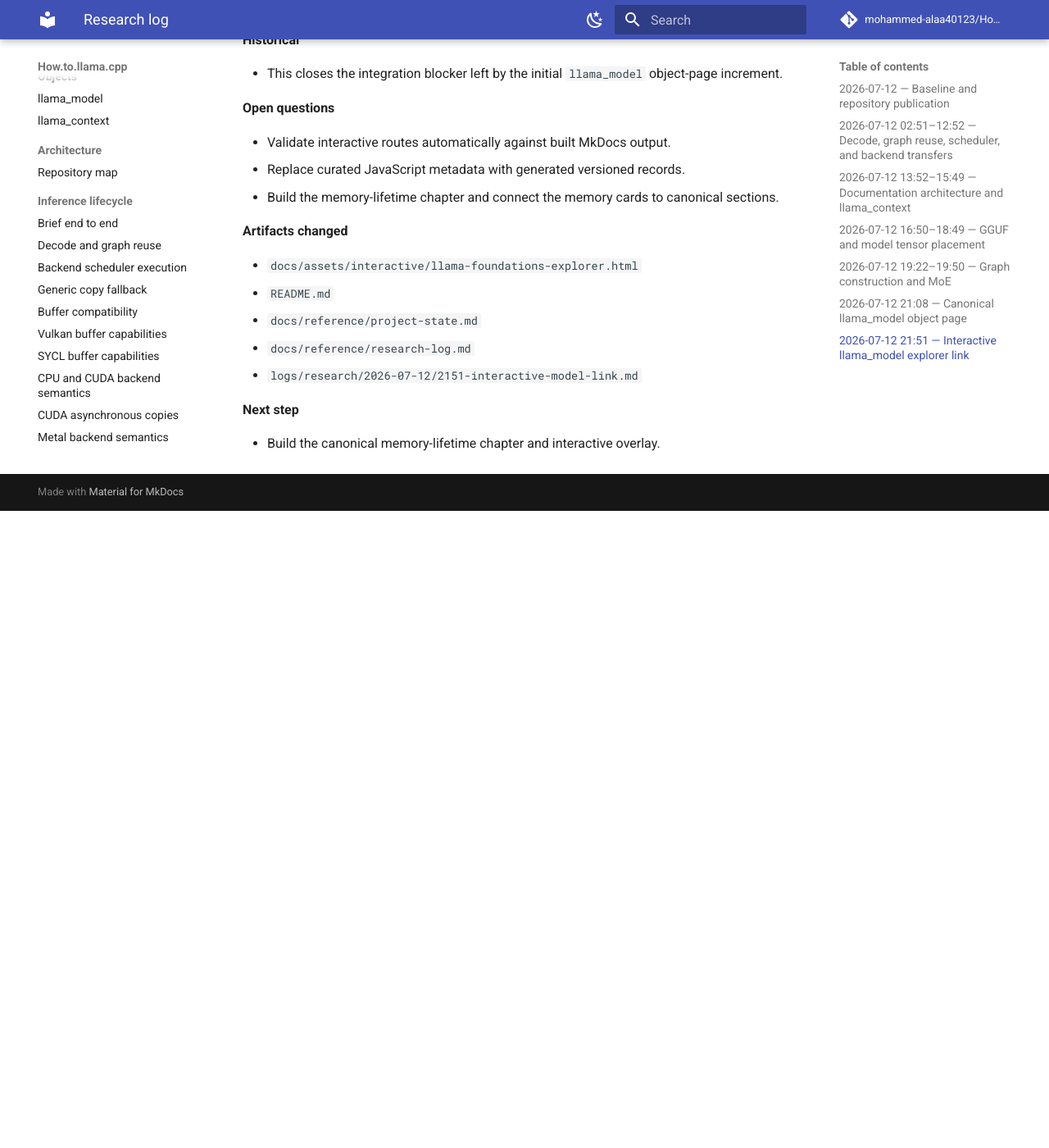
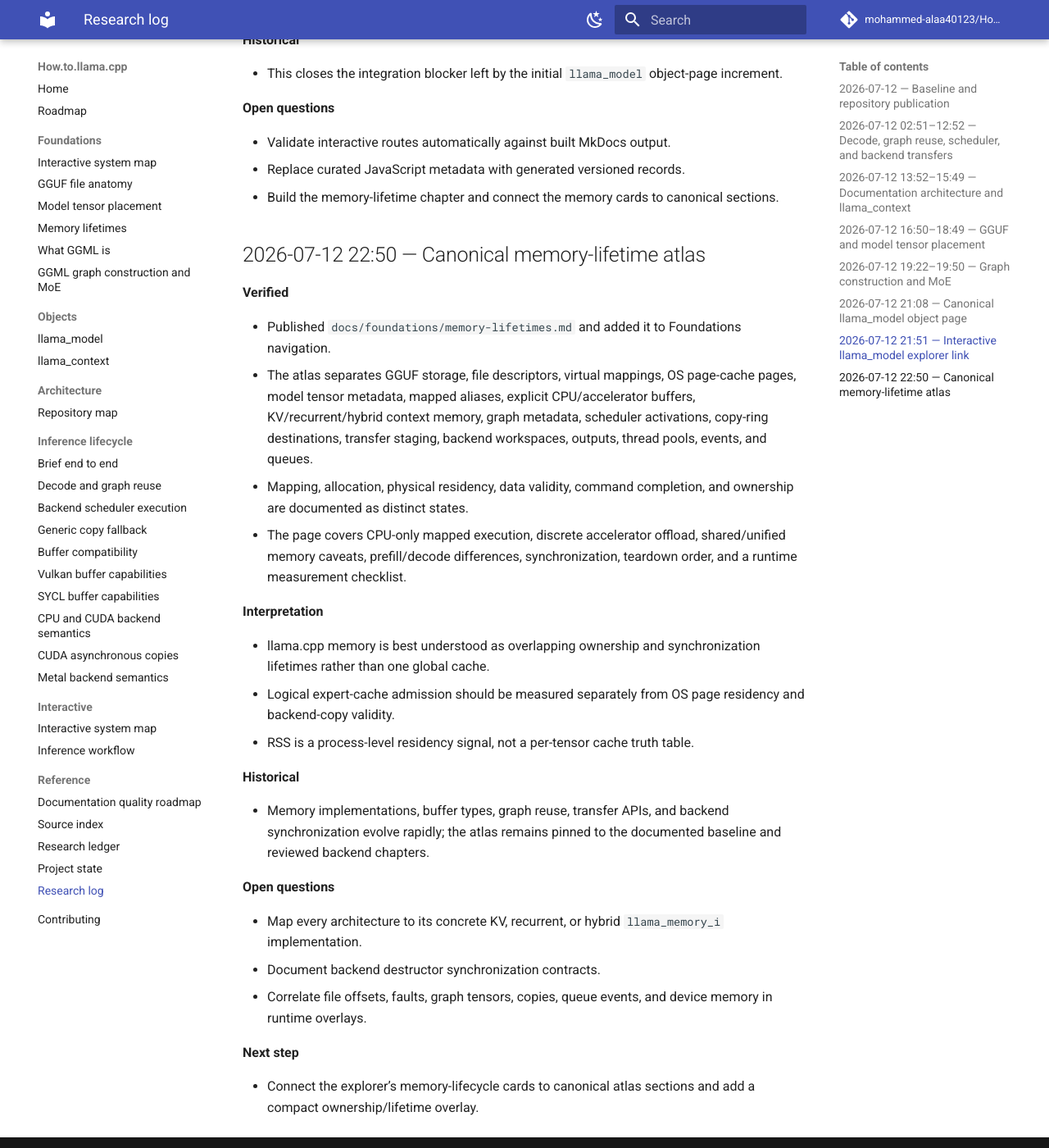
Before and after one commit to mohammed-alaa40123/How.to.llama.cpp, an MkDocs documentation site: the page built from docs/reference/research-log.md, in a window 1280 px wide and 1400 px high, scrolled down 4194 px. Shown: the whole window at 82% size. Built offline with MkDocs 1.6.1 and Material for MkDocs 9.7.7, drawn with Linux system fonts in a browser that asks for light colours; comment, search, counter and statistics services are not loaded; before the commit the page ends 4817 px from its top, so only the background shows below that.

Commit message:
docs: log canonical memory lifetime atlas

```diff
--- a/docs/reference/research-log.md
+++ b/docs/reference/research-log.md
@@ -122,14 +122,31 @@
 - Replace curated JavaScript metadata with generated versioned records.
 - Build the memory-lifetime chapter and connect the memory cards to canonical sections.
 
-**Artifacts changed**
+## 2026-07-12 22:50 — Canonical memory-lifetime atlas
 
-- `docs/assets/interactive/llama-foundations-explorer.html`
-- `README.md`
-- `docs/reference/project-state.md`
-- `docs/reference/research-log.md`
-- `logs/research/2026-07-12/2151-interactive-model-link.md`
+**Verified**
+
+- Published `docs/foundations/memory-lifetimes.md` and added it to Foundations navigation.
+- The atlas separates GGUF storage, file descriptors, virtual mappings, OS page-cache pages, model tensor metadata, mapped aliases, explicit CPU/accelerator buffers, KV/recurrent/hybrid context memory, graph metadata, scheduler activations, copy-ring destinations, transfer staging, backend workspaces, outputs, thread pools, events, and queues.
+- Mapping, allocation, physical residency, data validity, command completion, and ownership are documented as distinct states.
+- The page covers CPU-only mapped execution, discrete accelerator offload, shared/unified memory caveats, prefill/decode differences, synchronization, teardown order, and a runtime measurement checklist.
+
+**Interpretation**
+
+- llama.cpp memory is best understood as overlapping ownership and synchronization lifetimes rather than one global cache.
+- Logical expert-cache admission should be measured separately from OS page residency and backend-copy validity.
+- RSS is a process-level residency signal, not a per-tensor cache truth table.
+
+**Historical**
+
+- Memory implementations, buffer types, graph reuse, transfer APIs, and backend synchronization evolve rapidly; the atlas remains pinned to the documented baseline and reviewed backend chapters.
+
+**Open questions**
+
+- Map every architecture to its concrete KV, recurrent, or hybrid `llama_memory_i` implementation.
+- Document backend destructor synchronization contracts.
+- Correlate file offsets, faults, graph tensors, copies, queue events, and device memory in runtime overlays.
 
 **Next step**
 
-- Build the canonical memory-lifetime chapter and interactive overlay.
+- Connect the explorer’s memory-lifecycle cards to canonical atlas sections and add a compact ownership/lifetime overlay.
```
